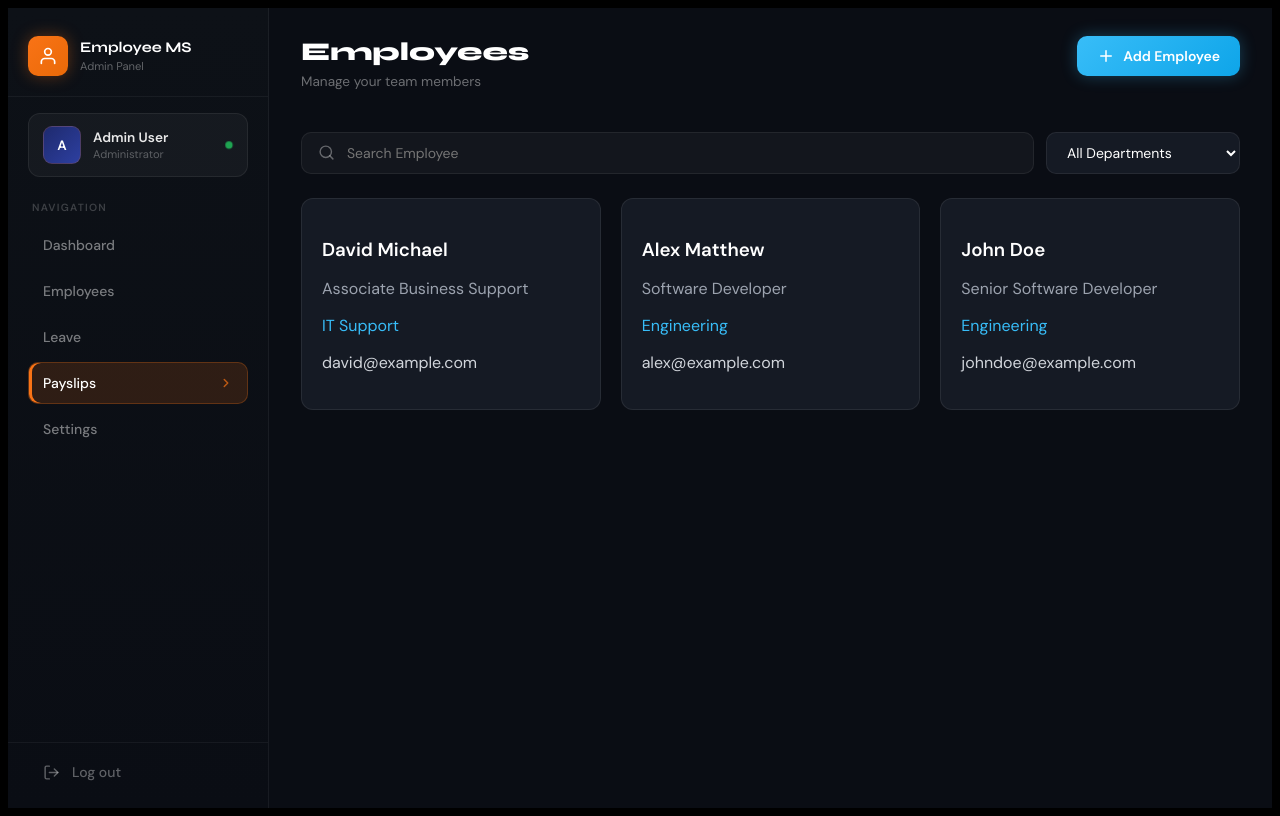
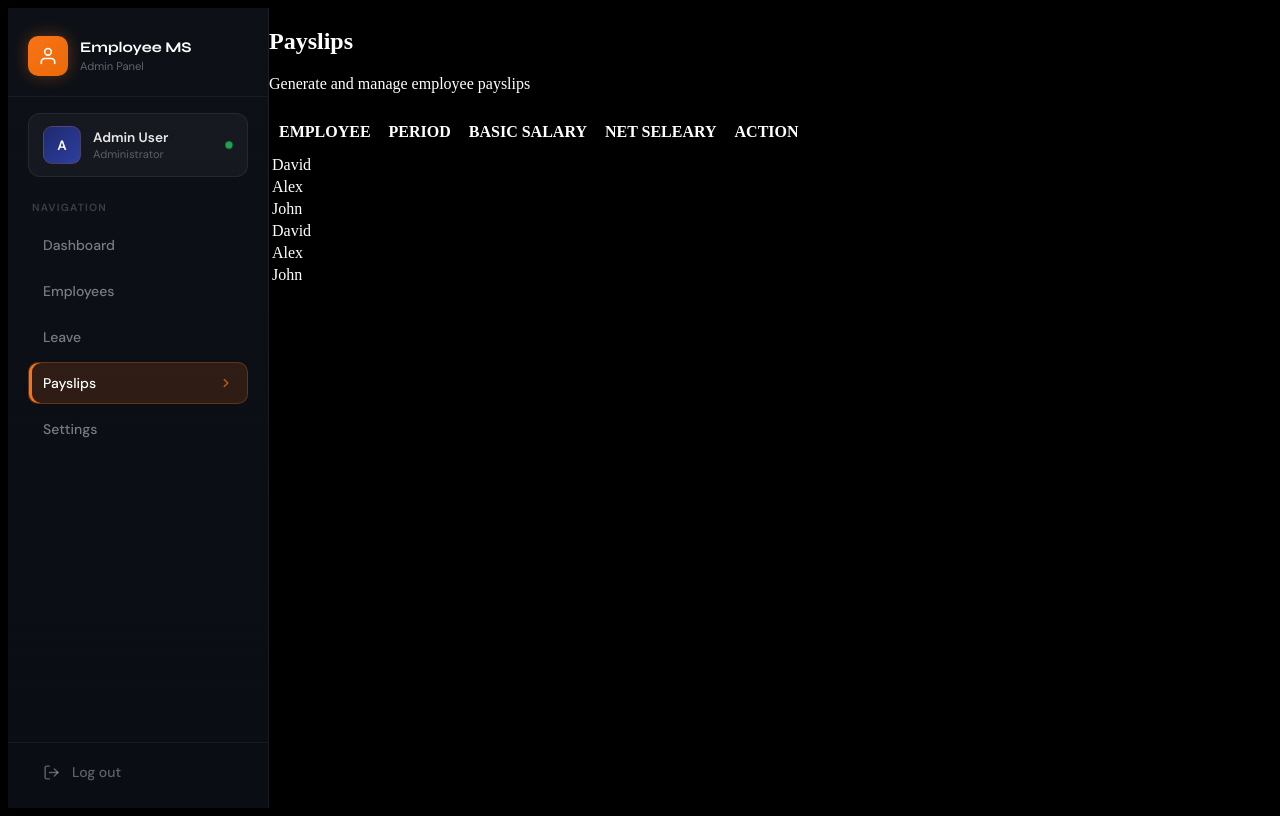
Before and after one commit to aniKet0753/Employee-Management-System, a Next.js app in the folder apps/web/: page /admin/payslip in a window 1280 px wide. Built offline with nearby package versions, Linux system fonts and the light colour scheme.

Commit message:
Temp Admin-Payslip

```diff
--- a/apps/web/app/admin/payslip/page.tsx
+++ b/apps/web/app/admin/payslip/page.tsx
@@ -1,7 +1,7 @@
 "use client";
 import AdminSidebar from "../../component/AdminSidebar";
 import Sidebar from "../../component/sidebar";
-import AdminEmployee from "../../pages/Employees";
+import AdminPaySlip from "../../pages/AdminPayslip";
 import { useEffect, useState } from "react";
 
 export default function AdminEmployeePage() {
@@ -26,7 +26,7 @@ export default function AdminEmployeePage() {
     Loading....
   </p>
 ) : (
-  <AdminEmployee  />
+  <AdminPaySlip  />
 )}
     </div>
 
--- /dev/null
+++ b/apps/web/app/pages/AdminPayslip.tsx
@@ -0,0 +1,27 @@
+"use client"
+import {dummyPayslipData} from "../assets/assets"
+
+export default function AdminPaySlip(){
+  return <div style={{color:"white"}}>
+    <h2>Payslips</h2>
+    <p>Generate and manage employee payslips</p>
+    <div>
+      <table>
+        <thead style={{color:"white"}}>
+          <tr>
+           <th style={{ padding: "12px 8px" }}>EMPLOYEE</th>
+           <th style={{ padding: "12px 8px" }}>PERIOD</th>
+           <th style={{ padding: "12px 8px" }}>BASIC SALARY</th>
+           <th style={{ padding: "12px 8px" }}>NET SELEARY</th>
+           <th style={{ padding: "12px 8px" }}>ACTION</th>
+          </tr>
+        </thead>
+        <tbody>
+          {dummyPayslipData.map((slip)=>(
+            <tr key={slip.id}><td>{slip.employee?.firstName}</td></tr>
+          ))}
+        </tbody>
+      </table>
+    </div>
+  </div>
+}
```
